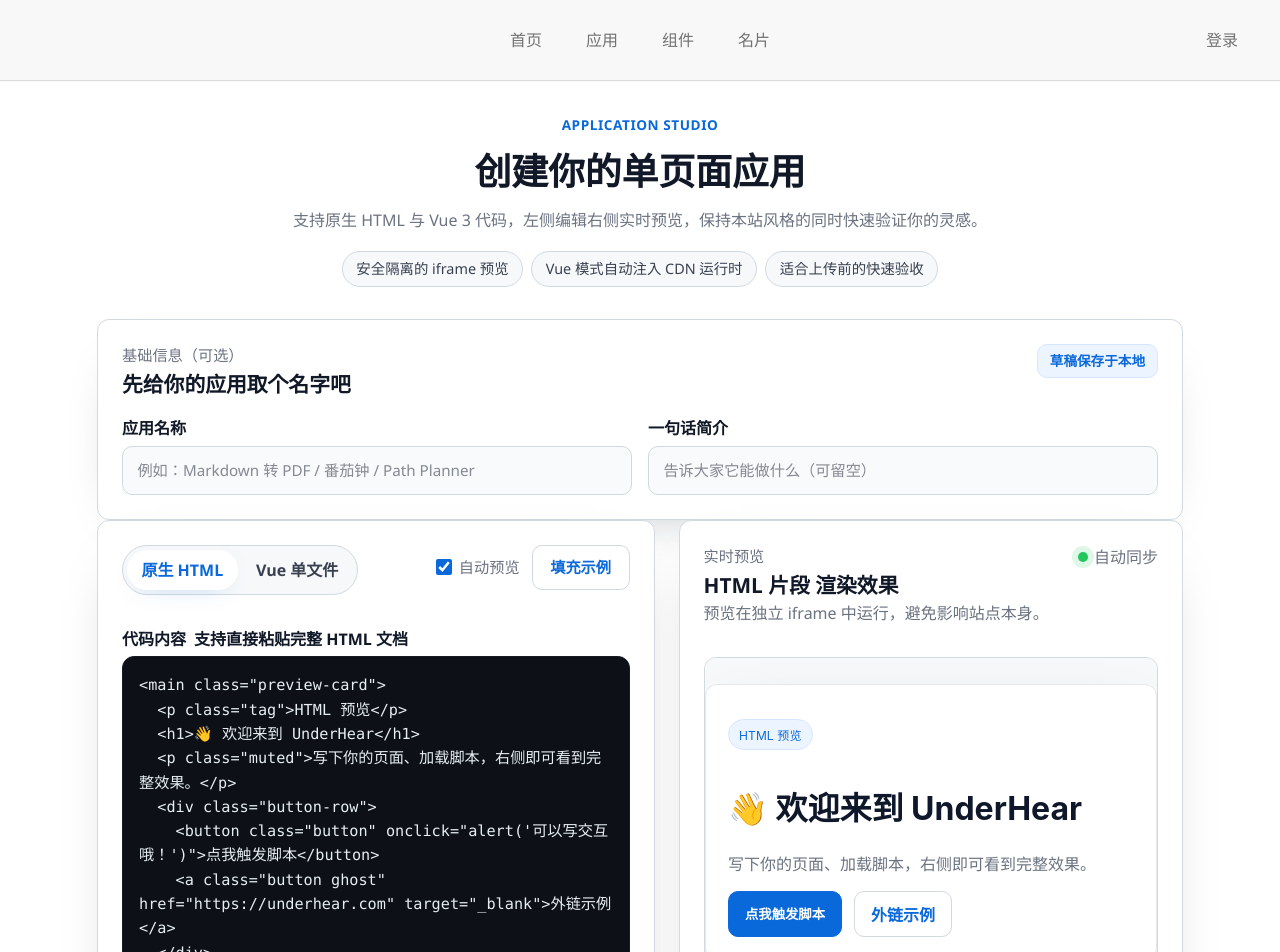
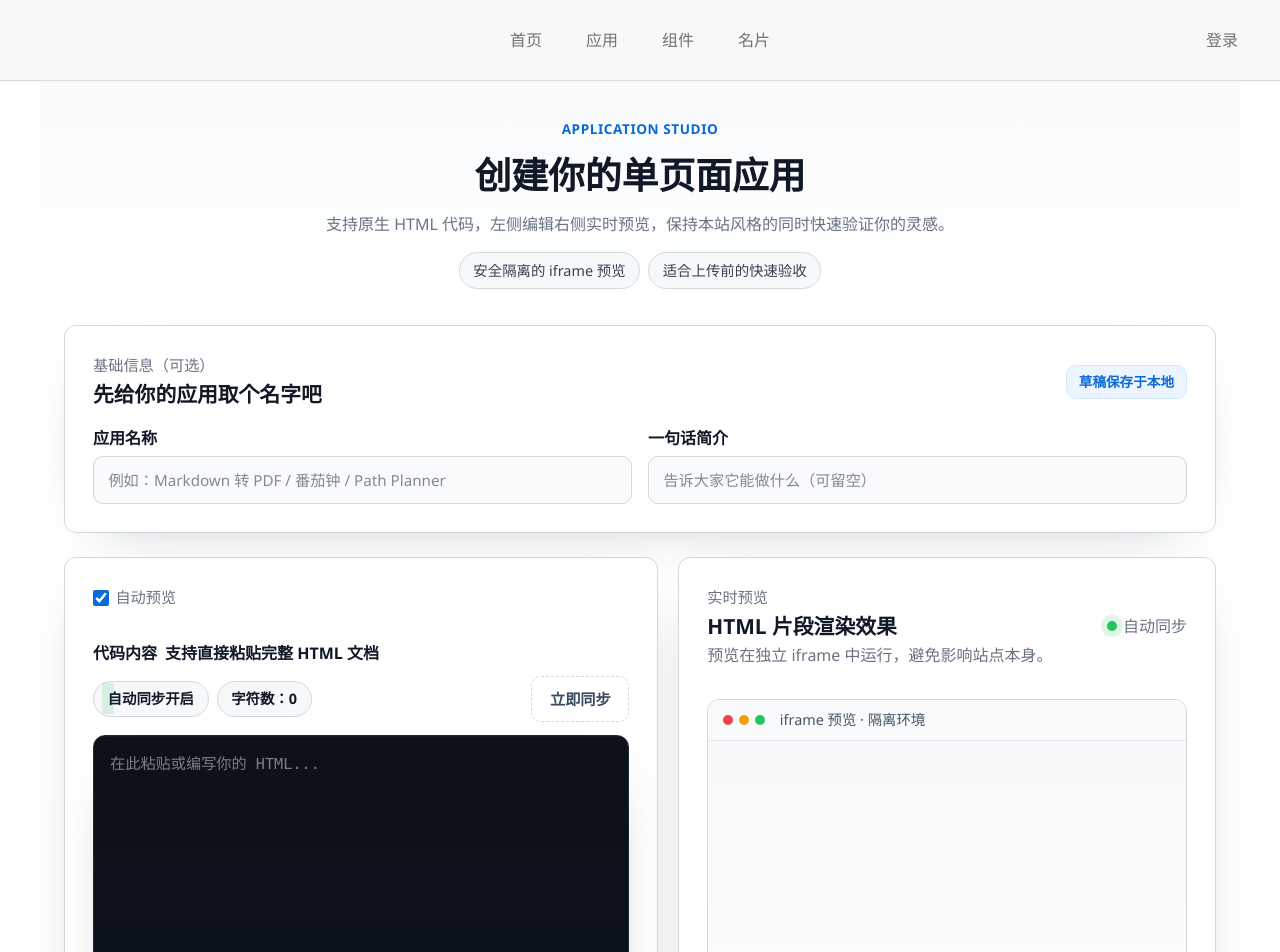
Before and after one commit to UnderHear-tools/UnderHear-Web, a Vue app in the folder UnderHear-frontend/: page /application/create in a window 1280 px wide. Shown: the top 952 px of the page. Built offline with nearby package versions, Linux system fonts and the light colour scheme.

Commit message:
修改了一下create页面样式

```diff
--- a/UnderHear-frontend/src/views/application/create.vue
+++ b/UnderHear-frontend/src/views/application/create.vue
@@ -3,10 +3,9 @@
     <header class="page-header">
       <p class="eyebrow">Application Studio</p>
       <h1 class="page-title">创建你的单页面应用</h1>
-      <p class="page-subtitle">支持原生 HTML 与 Vue 3 代码，左侧编辑右侧实时预览，保持本站风格的同时快速验证你的灵感。</p>
+      <p class="page-subtitle">支持原生 HTML 代码，左侧编辑右侧实时预览，保持本站风格的同时快速验证你的灵感。</p>
       <div class="page-pills">
         <span class="pill">安全隔离的 iframe 预览</span>
-        <span class="pill">Vue 模式自动注入 CDN 运行时</span>
         <span class="pill">适合上传前的快速验收</span>
       </div>
     </header>
@@ -34,59 +33,42 @@
     <div class="layout">
       <section class="card editor-card">
         <div class="section-head">
-          <div class="tabs">
-            <button
-              class="tab"
-              :class="{ active: mode === 'html' }"
-              type="button"
-              @click="switchMode('html')"
-            >
-              原生 HTML
-            </button>
-            <button
-              class="tab"
-              :class="{ active: mode === 'vue' }"
-              type="button"
-              @click="switchMode('vue')"
-            >
-              Vue 单文件
-            </button>
-          </div>
           <div class="tools">
             <label class="toggle">
               <input v-model="autoPreview" type="checkbox" />
               <span>自动预览</span>
             </label>
-            <button class="ghost-button" type="button" @click="fillTemplate">填充示例</button>
           </div>
         </div>
 
         <div class="field">
           <div class="field-head">
             <span>代码内容</span>
-            <span class="muted" v-if="mode === 'html'">支持直接粘贴完整 HTML 文档</span>
-            <span class="muted" v-else>自动注入 Vue CDN，挂载点为 #app</span>
+            <span class="muted">支持直接粘贴完整 HTML 文档</span>
+          </div>
+          <div class="meta-bar">
+            <div class="meta-left">
+              <span class="pill soft">
+                <span class="status-dot tiny" :class="{ online: autoPreview }"></span>
+                {{ syncModeText }}
+              </span>
+              <span class="pill neutral">字符数：{{ charCount }}</span>
+            </div>
+            <button class="ghost-button subtle" type="button" :disabled="autoPreview" @click="renderPreview">
+              立即同步
+            </button>
           </div>
           <textarea
-            v-if="mode === 'html'"
             v-model="htmlCode"
             class="code-editor"
             spellcheck="false"
             placeholder="在此粘贴或编写你的 HTML..."
           ></textarea>
-          <textarea
-            v-else
-            v-model="vueCode"
-            class="code-editor"
-            spellcheck="false"
-            placeholder="在此粘贴或编写你的 Vue 代码（JS 逻辑 + template）..."
-          ></textarea>
         </div>
 
         <div class="helper-row">
           <div class="helper">
-            <p v-if="mode === 'html'">你可以写入 script / style 标签，左侧输入即时同步到右侧 iframe。</p>
-            <p v-else>Vue 模式使用全局构建版本（Vue 3.5），请确保代码内调用 createApp 并挂载到 #app。</p>
+            <p>你可以写入 script / style 标签，左侧输入即时同步到右侧 iframe。</p>
           </div>
           <div class="actions">
             <button class="outline-button" type="button" @click="resetEditor">清空</button>
@@ -99,7 +81,7 @@
         <div class="section-head">
           <div>
             <p class="section-label">实时预览</p>
-            <h3 class="section-title">{{ mode === 'html' ? 'HTML 片段' : 'Vue 组件' }} 渲染效果</h3>
+            <h3 class="section-title">HTML 片段渲染效果</h3>
             <p class="muted">预览在独立 iframe 中运行，避免影响站点本身。</p>
           </div>
           <div class="preview-status">
@@ -109,6 +91,12 @@
         </div>
 
         <div class="preview-shell">
+          <div class="preview-bar">
+            <span class="dot red"></span>
+            <span class="dot amber"></span>
+            <span class="dot green"></span>
+            <span class="preview-url">iframe 预览 · 隔离环境</span>
+          </div>
           <iframe
             :key="previewKey"
             class="preview-frame"
@@ -120,7 +108,7 @@
 
         <ul class="preview-tips">
           <li>支持外链 CSS / JS，如 CDN 图表库或字体。</li>
-          <li>错误信息会直接显示在预览下方，方便排查。</li>
+          <li>预览隔离于 iframe，不会影响本站运行。</li>
           <li>移动端自适应，与本站其他页面保持一致的留白。</li>
         </ul>
       </section>
@@ -129,165 +117,30 @@
 </template>
 
 <script setup lang="ts">
-import { ref, watch } from 'vue'
-
-type EditorMode = 'html' | 'vue'
+import { computed, ref, watch } from 'vue'
 
 const title = ref('')
 const summary = ref('')
-const mode = ref<EditorMode>('html')
 const autoPreview = ref(true)
 const previewContent = ref('')
 const previewKey = ref(0)
 
-const defaultHtmlTemplate = `<main class="preview-card">
-  <p class="tag">HTML 预览</p>
-  <h1>👋 欢迎来到 UnderHear</h1>
-  <p class="muted">写下你的页面、加载脚本，右侧即可看到完整效果。</p>
-  <div class="button-row">
-    <button class="button" onclick="alert('可以写交互哦！')">点我触发脚本</button>
-    <a class="button ghost" href="https://underhear.com" target="_blank">外链示例</a>
-  </div>
-</main>`
-
-const defaultVueTemplate = `const { createApp, ref, computed } = Vue
-
-const App = {
-  setup() {
-    const todo = ref('')
-    const items = ref(['路径规划器', '组件库 zLight', '在线工具集合'])
-    const add = () => {
-      if (!todo.value.trim()) return
-      items.value.push(todo.value.trim())
-      todo.value = ''
-    }
-    const total = computed(() => items.value.length)
-    return { todo, items, add, total }
-  },
-  template: \`
-    <main class="preview-card">
-      <p class="tag">Vue 预览</p>
-      <h1>⚡ 单文件组件逻辑</h1>
-      <p class="muted">把你的 <script setup> 逻辑粘贴进来即可运行。</p>
-      <div class="stack">
-        <label class="field">
-          <span>添加一个条目</span>
-          <input v-model="todo" placeholder="输入后点击添加" />
-        </label>
-        <button class="button" @click="add">添加（{{ total }}）</button>
-        <ul class="list">
-          <li v-for="item in items" :key="item">{{ item }}</li>
-        </ul>
-      </div>
-    </main>
-  \`
-}
-
-createApp(App).mount('#app')
-`
-
-const htmlCode = ref(defaultHtmlTemplate)
-const vueCode = ref(defaultVueTemplate)
-
-const previewBaseStyles = `:root { color-scheme: light; }
-* { box-sizing: border-box; }
-body { margin: 0; padding: 0; font-family: -apple-system, BlinkMacSystemFont, 'Segoe UI', sans-serif; background: #f6f8fa; color: #0f172a; }
-main, section { max-width: 860px; margin: 26px auto; padding: 0 16px; }
-.preview-card { background: #fff; border: 1px solid #e5e7eb; border-radius: 12px; padding: 22px; box-shadow: 0 16px 60px -34px rgba(15, 23, 42, 0.35); }
-.button-row { display: flex; gap: 12px; flex-wrap: wrap; }
-.button { padding: 10px 16px; border-radius: 10px; border: 1px solid #0b69da; background: #0969da; color: #fff; font-weight: 600; cursor: pointer; text-decoration: none; transition: transform 120ms ease, box-shadow 120ms ease; }
-.button:hover { transform: translateY(-1px); box-shadow: 0 10px 25px -15px rgba(9, 105, 218, 0.45); }
-.button.ghost { background: #fff; color: #0969da; border-color: #d1d9e1; }
-.muted { color: #6b7280; }
-.tag { display: inline-flex; align-items: center; gap: 6px; background: #ecf5ff; color: #0b69da; padding: 6px 10px; border-radius: 999px; border: 1px solid #d6e6ff; font-size: 12px; letter-spacing: 0.01em; }
-.stack { display: flex; flex-direction: column; gap: 10px; }
-.field { display: flex; flex-direction: column; gap: 6px; font-size: 14px; color: #111827; }
-.field input { padding: 10px 12px; border-radius: 10px; border: 1px solid #d1d9e1; background: #f8fafc; }
-.list { list-style: none; padding: 0; margin: 0; display: grid; gap: 8px; }
-.list li { padding: 10px 12px; border-radius: 10px; border: 1px solid #e5e7eb; background: #fff; }
-.preview-error { display: none; margin: 12px auto; max-width: 860px; color: #b42318; background: #fef2f2; border: 1px solid #fecdd3; padding: 10px 14px; border-radius: 10px; font-size: 14px; }`
-
-const escapeScript = (input: string) => input.replace(/<\/(script)/gi, '<\\/$1')
-const scriptEndToken = '</scr' + 'ipt>'
-const vueCdnScript = `<script src="https://unpkg.com/vue@3/dist/vue.global.prod.js">${scriptEndToken}`
-
-const buildHtmlPreview = (code: string) => {
-  const hasHtmlShell = /<html[\\s>]/i.test(code)
-  if (hasHtmlShell) return code || ''
-  const safeBody = code?.trim() ? code : '<main class=\"preview-card\"><h2>暂时还没有内容</h2></main>'
-  return `<!doctype html>
-  <html lang=\"zh-CN\">
-    <head>
-      <meta charset=\"UTF-8\" />
-      <meta name=\"viewport\" content=\"width=device-width,initial-scale=1.0\" />
-      <style>${previewBaseStyles}</style>
-    </head>
-    <body>${safeBody}</body>
-  </html>`
-}
-
-const buildVuePreview = (code: string) => `<!doctype html>
-<html lang=\"zh-CN\">
-  <head>
-    <meta charset=\"UTF-8\" />
-    <meta name=\"viewport\" content=\"width=device-width,initial-scale=1.0\" />
-    <style>${previewBaseStyles}</style>
-  </head>
-  <body>
-    <div id=\"app\"></div>
-    <div id=\"preview-error\" class=\"preview-error\" aria-live=\"polite\"></div>
-    ${vueCdnScript}
-    <script>
-      const errorBox = document.getElementById('preview-error')
-      window.addEventListener('error', (event) => {
-        if (errorBox) {
-          errorBox.textContent = '脚本错误：' + event.message
-          errorBox.style.display = 'block'
-        }
-      })
-      try {
-        ${escapeScript(code)}
-      } catch (err) {
-        if (errorBox) {
-          errorBox.textContent = '运行时错误：' + (err && err.message ? err.message : err)
-          errorBox.style.display = 'block'
-        }
-        console.error(err)
-      }
-    ${scriptEndToken}
-  </body>
-</html>`
+const htmlCode = ref('')
+const charCount = computed(() => htmlCode.value.length)
+const syncModeText = computed(() => (autoPreview.value ? '自动同步开启' : '手动刷新模式'))
 
 const renderPreview = () => {
-  previewContent.value =
-    mode.value === 'html' ? buildHtmlPreview(htmlCode.value) : buildVuePreview(vueCode.value)
+  previewContent.value = htmlCode.value || ''
   previewKey.value += 1
 }
 
-const switchMode = (next: EditorMode) => {
-  mode.value = next
-}
-
-const fillTemplate = () => {
-  if (mode.value === 'html') {
-    htmlCode.value = defaultHtmlTemplate
-  } else {
-    vueCode.value = defaultVueTemplate
-  }
-  renderPreview()
-}
-
 const resetEditor = () => {
-  if (mode.value === 'html') {
-    htmlCode.value = ''
-  } else {
-    vueCode.value = ''
-  }
+  htmlCode.value = ''
   renderPreview()
 }
 
 watch(
-  () => [mode.value, htmlCode.value, vueCode.value],
+  () => htmlCode.value,
   () => {
     if (autoPreview.value) {
       renderPreview()
@@ -305,15 +158,15 @@ watch(autoPreview, (enabled) => {
 
 <style scoped>
 .create-container {
-  max-width: 1150px;
+  max-width: 1200px;
   margin: 0 auto;
-  padding: 2rem;
-  background: #fff;
+  padding: 2.25rem 1.5rem 2.5rem;
+  background: linear-gradient(180deg, #f8fafc 0%, #ffffff 16%);
 }
 
 .page-header {
   text-align: center;
-  margin-bottom: 2rem;
+  margin-bottom: 2.25rem;
 }
 
 .eyebrow {
@@ -346,7 +199,7 @@ watch(autoPreview, (enabled) => {
   gap: 0.5rem;
   justify-content: center;
   flex-wrap: wrap;
-  margin-top: 1rem;
+  margin-top: 0.85rem;
 }
 
 .pill {
@@ -361,14 +214,18 @@ watch(autoPreview, (enabled) => {
 .card {
   border: 1px solid #d1d9e1;
   border-radius: 12px;
-  padding: 1.5rem;
+  padding: 1.75rem;
   background: #fff;
-  box-shadow: 0 20px 60px -38px rgba(15, 23, 42, 0.4);
+  box-shadow: 0 16px 60px -42px rgba(15, 23, 42, 0.5);
+}
+
+.info-card {
+  margin-bottom: 1.5rem;
 }
 
 .section-head {
   display: flex;
-  align-items: flex-start;
+  align-items: center;
   justify-content: space-between;
   gap: 1rem;
   margin-bottom: 1rem;
@@ -421,6 +278,22 @@ watch(autoPreview, (enabled) => {
   font-weight: 600;
 }
 
+.meta-bar {
+  display: flex;
+  align-items: center;
+  justify-content: space-between;
+  gap: 1rem;
+  margin: 0.35rem 0 0.5rem;
+  flex-wrap: wrap;
+}
+
+.meta-left {
+  display: flex;
+  align-items: center;
+  gap: 0.5rem;
+  flex-wrap: wrap;
+}
+
 .field input {
   width: 100%;
   padding: 0.75rem 0.9rem;
@@ -440,8 +313,8 @@ watch(autoPreview, (enabled) => {
 
 .layout {
   display: grid;
-  grid-template-columns: 1.05fr 0.95fr;
-  gap: 1.5rem;
+  grid-template-columns: minmax(0, 1.05fr) minmax(0, 0.95fr);
+  gap: 1.25rem;
   align-items: start;
 }
 
@@ -449,32 +322,6 @@ watch(autoPreview, (enabled) => {
   display: flex;
   flex-direction: column;
   gap: 1rem;
-}
-
-.tabs {
-  display: inline-flex;
-  padding: 4px;
-  background: #f6f8fa;
-  border-radius: 999px;
-  border: 1px solid #d1d9e1;
-  gap: 4px;
-}
-
-.tab {
-  border: none;
-  background: transparent;
-  padding: 0.5rem 0.9rem;
-  border-radius: 999px;
-  color: #394150;
-  font-weight: 600;
-  cursor: pointer;
-  transition: all 0.15s ease;
-}
-
-.tab.active {
-  background: #fff;
-  color: #0b69da;
-  box-shadow: 0 8px 24px -16px rgba(9, 105, 218, 0.5);
 }
 
 .tools {
@@ -504,9 +351,10 @@ watch(autoPreview, (enabled) => {
   min-height: 360px;
   padding: 1rem;
   border-radius: 12px;
-  background: #0d1117;
-  color: #e6edf3;
-  border: 1px solid #161b22;
+  background: linear-gradient(180deg, #0d1117 0%, #0b1221 100%);
+  color: #e8edf3;
+  border: 1px solid #1e2a3a;
+  box-shadow: inset 0 1px 0 rgba(255, 255, 255, 0.04), 0 18px 60px -45px rgba(0, 0, 0, 0.7);
   font-family: 'SFMono-Regular', Consolas, 'Liberation Mono', Menlo, monospace;
   font-size: 0.95rem;
   line-height: 1.6;
@@ -572,6 +420,11 @@ watch(autoPreview, (enabled) => {
   border: 1px solid #d1d9e1;
 }
 
+.ghost-button.subtle {
+  border-style: dashed;
+  color: #3a4a60;
+}
+
 .muted {
   color: #6b7280;
 }
@@ -580,6 +433,8 @@ watch(autoPreview, (enabled) => {
   display: flex;
   flex-direction: column;
   gap: 1rem;
+  position: sticky;
+  top: 18px;
 }
 
 .preview-status {
@@ -595,6 +450,12 @@ watch(autoPreview, (enabled) => {
   background: #d1d5db;
 }
 
+.status-dot.tiny {
+  width: 8px;
+  height: 8px;
+  box-shadow: none;
+}
+
 .status-dot.online {
   background: #22c55e;
   box-shadow: 0 0 0 6px rgba(34, 197, 94, 0.15);
@@ -605,6 +466,33 @@ watch(autoPreview, (enabled) => {
   border-radius: 12px;
   overflow: hidden;
   background: linear-gradient(180deg, #f6f8fa 0%, #fff 100%);
+}
+
+.preview-bar {
+  display: flex;
+  align-items: center;
+  gap: 0.4rem;
+  padding: 0.6rem 0.9rem;
+  background: #f9fafb;
+  border-bottom: 1px solid #e5e7eb;
+  font-size: 0.9rem;
+  color: #64748b;
+}
+
+.dot {
+  width: 10px;
+  height: 10px;
+  border-radius: 50%;
+  display: inline-block;
+}
+
+.dot.red { background: #ef4444; }
+.dot.amber { background: #f59e0b; }
+.dot.green { background: #22c55e; }
+
+.preview-url {
+  margin-left: 0.5rem;
+  color: #475569;
 }
 
 .preview-frame {
@@ -627,6 +515,10 @@ watch(autoPreview, (enabled) => {
 @media (max-width: 1024px) {
   .layout {
     grid-template-columns: 1fr;
+  }
+
+  .preview-card {
+    position: static;
   }
 }
 
```
